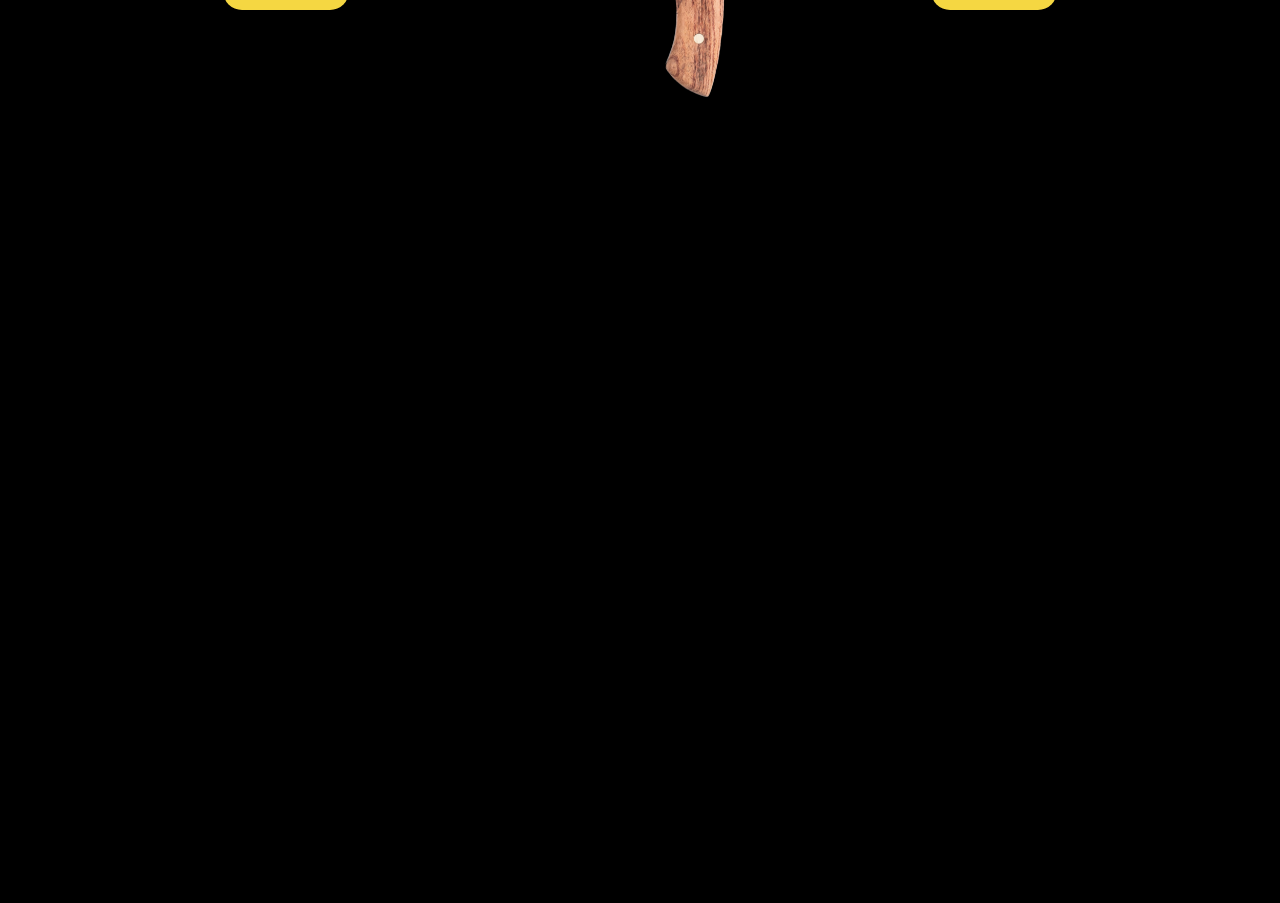
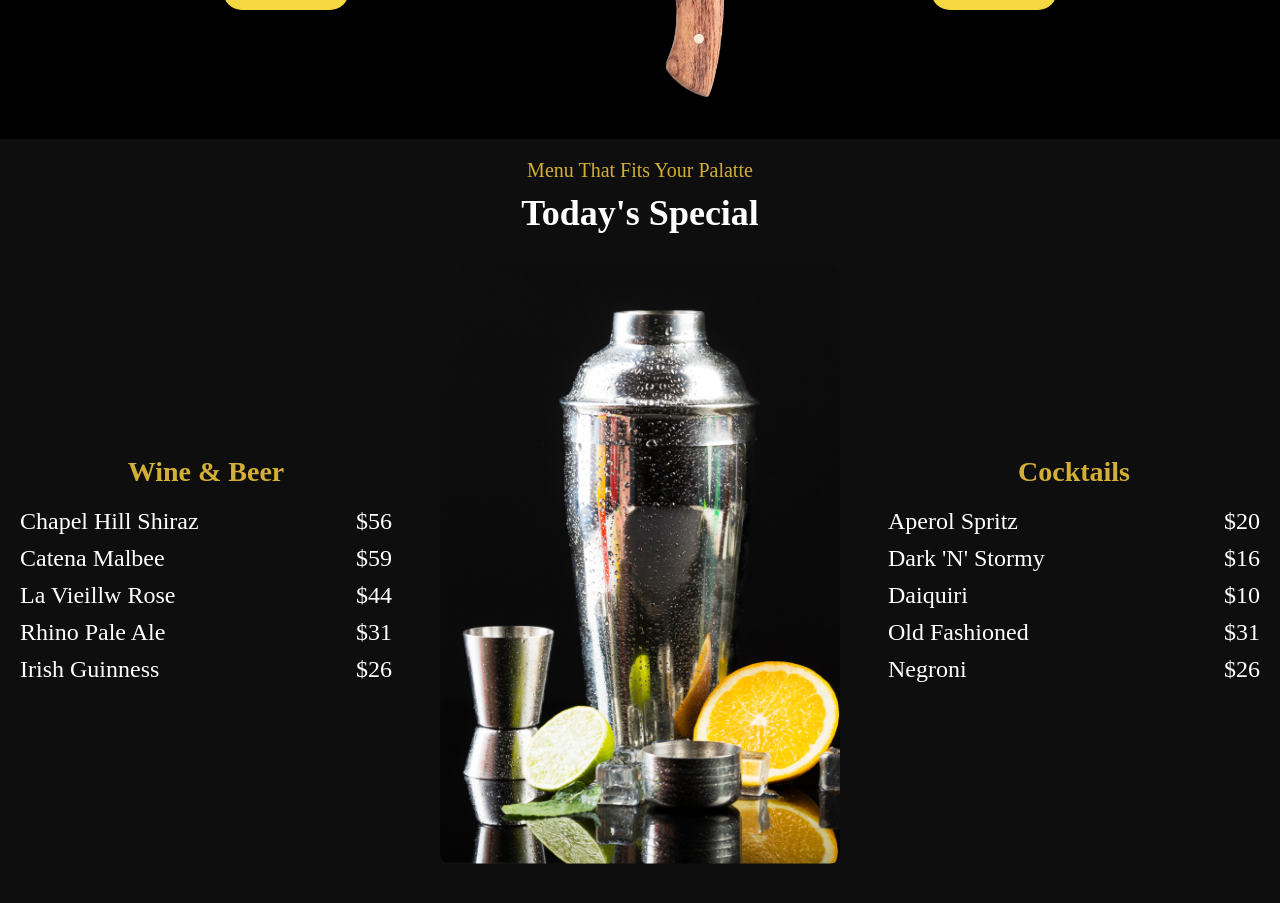
Before and after one commit to anurag24-26/Culinique, a React (Vite) app: page / in a window 1280 px wide. Shown: the part 1480-2383 px from the top of the page. Before the commit the page ends 1619 px from the top, so only its background shows below. Built offline with nearby package versions, Linux system fonts and the light colour scheme.

Commit message:
changes made

```diff
--- a/src/App.jsx
+++ b/src/App.jsx
@@ -4,6 +4,7 @@
 import './index.css';
 import Home from './Components/HomePage.jsx';
 import About from './Components/About.jsx';
+import Menu from './Components/Menu.jsx';
 
 const App = () => {
   return (
@@ -13,6 +14,7 @@
         <Routes>
           <Route path="/" element={<Home />} />
           <Route path="/about" element={<About />} />
+          <Route path="/Menu" element={<Menu />} />
         </Routes>
 
       </div>
--- a/src/Components/HomePage.jsx
+++ b/src/Components/HomePage.jsx
@@ -1,6 +1,7 @@
 import React from 'react'
 import '../styles/HomePage.css'
 import About from './About'
+import Menu from './Menu'
 import welcomeimage from '../assets/welcome.png'
 const HomePage = () => {
   return (
@@ -20,6 +21,7 @@
     </div>
 
     <About/>
+    <Menu/>
     </>
   );
 }
--- a/src/Components/Navbar.jsx
+++ b/src/Components/Navbar.jsx
@@ -28,7 +28,7 @@
         <Link to="/about" className="about">
           <li>About</li>
         </Link>
-        <Link to="/menu" className="menu">
+        <Link to="/Menu" className="menu">
           <li>Menu</li>
         </Link>
         <Link to="/gallery" className="gallery">
```
